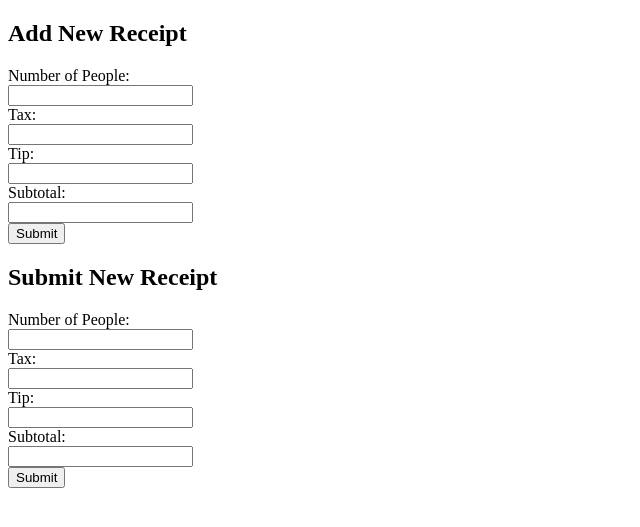
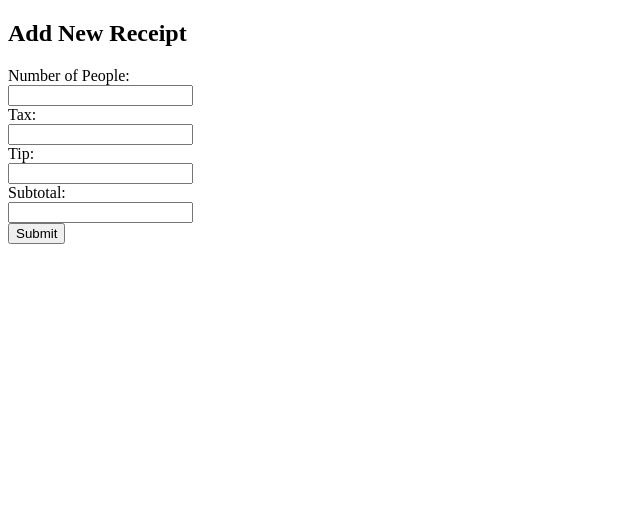
Before and after one commit to software-students-spring2024/2-web-app-exercise-bswe, a Flask app: page /home in a window 1280 px wide. Shown: the top 527 px of the page, without its empty margins (0-640 px from the left). Run offline with Flask 2, Linux system fonts and the light colour scheme.

Commit message:
fixed html

```diff
--- a/templates/new_receipt.html
+++ b/templates/new_receipt.html
@@ -23,28 +23,3 @@
     </form>
 </body>
 </html>
-<!DOCTYPE html>
-<html lang="en">
-<head>
-    <meta charset="UTF-8">
-    <title>Submit Receipt</title>
-</head>
-<body>
-    <h2>Submit New Receipt</h2>
-    <form action="/new_receipt" method="post">
-        <label for="num_of_people">Number of People:</label><br>
-        <input type="number" id="num_of_people" name="num_of_people" required><br>
-
-        <label for="tax">Tax:</label><br>
-        <input type="number" id="tax" name="tax" step="0.01" required><br>
-
-        <label for="tip">Tip:</label><br>
-        <input type="number" id="tip" name="tip" step="0.01" required><br>
-
-        <label for="subtotal">Subtotal:</label><br>
-        <input type="number" id="subtotal" name="subtotal" step="0.01" required><br>
-
-        <input type="submit" value="Submit">
-    </form>
-</body>
-</html>
```
